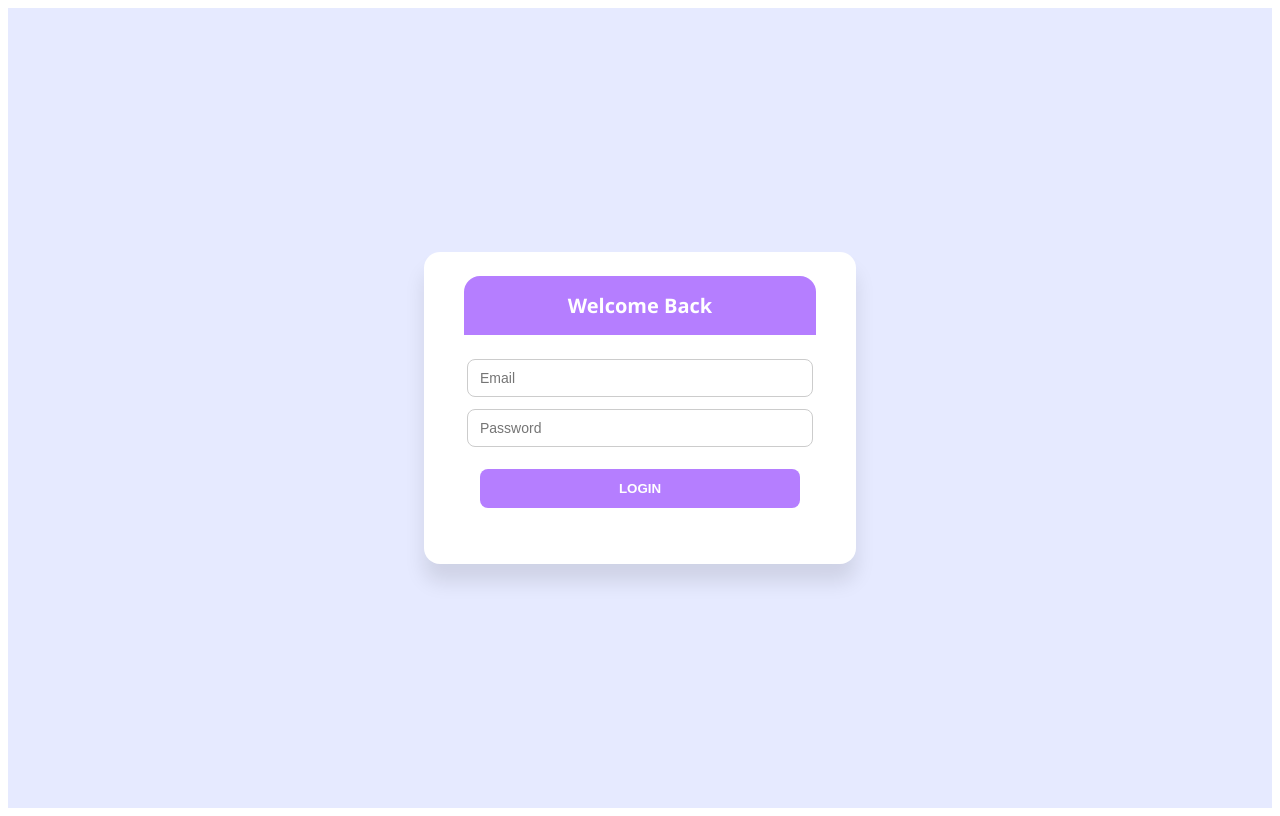
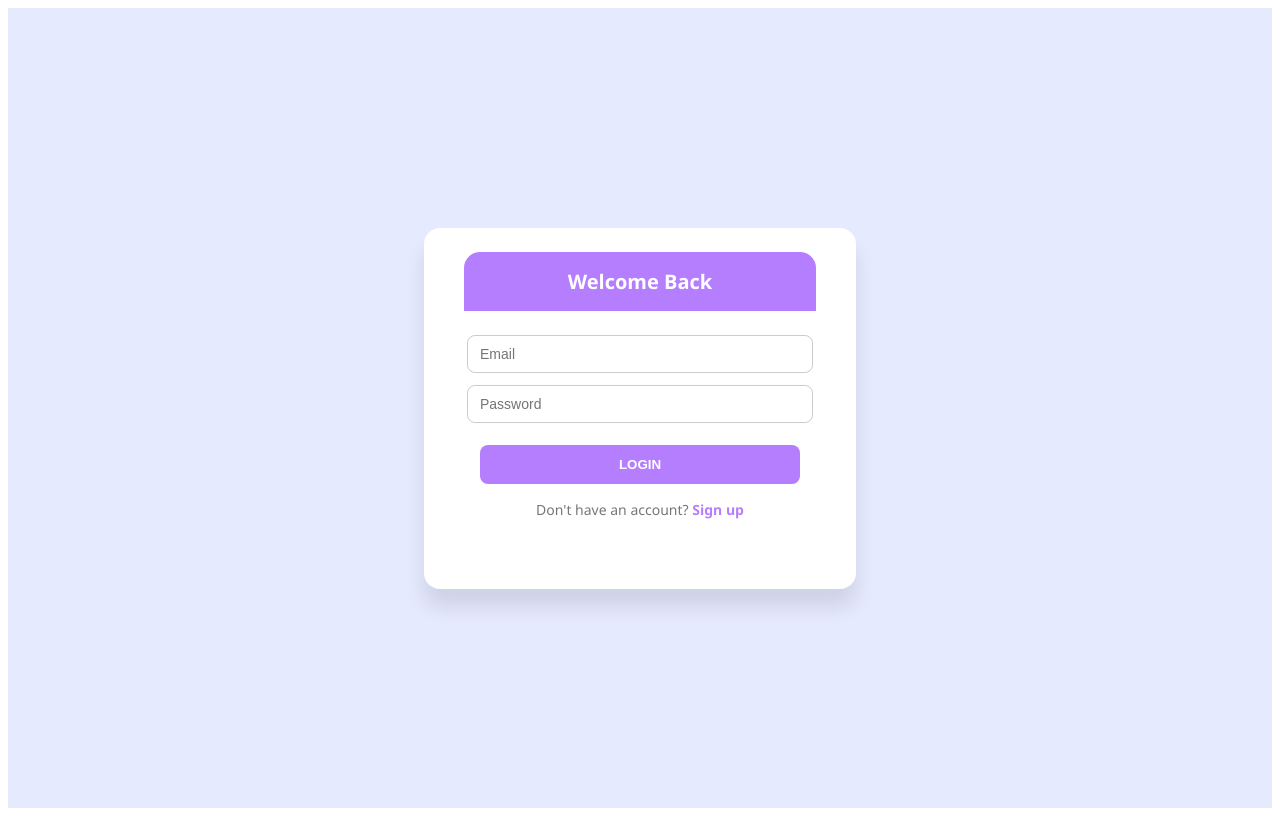
Before and after one commit to aasthamahindra/todo-list, a React (Create React App) app in the folder frontend/: page /login in a window 1280 px wide. Built offline with nearby package versions, Linux system fonts and the light colour scheme.

Commit message:
added CSS for the login and sign up pages

```diff
--- a/frontend/src/pages/LoginPage.js
+++ b/frontend/src/pages/LoginPage.js
@@ -31,6 +31,9 @@ export default function LoginPage() {
                 <input name='email' type='email' placeholder='Email' onChange={handleChange} required />
                 <input name='password' type='password' placeholder='Password' onChange={handleChange} required />
                 <button type='submit'>LOGIN</button>
+                <p className="auth-switch-text">
+                    Don't have an account? <a href="/register">Sign up</a>
+                </p>
             </form>
         </div>
     );
--- a/frontend/src/pages/RegisterPage.js
+++ b/frontend/src/pages/RegisterPage.js
@@ -29,6 +29,9 @@ export default function RegisterPage() {
                 <input name='email' type='email' placeholder='Email' onChange={handleChange} required />
                 <input name='password' type='password' placeholder='Password' onChange={handleChange} required />
                 <button type='submit'>SIGN UP</button>
+                <p className="auth-switch-text">
+                    Already have an account? <a href="/login">Sign In</a>
+                </p>
             </form>
         </div>
     );
--- a/frontend/src/styles/auth.css
+++ b/frontend/src/styles/auth.css
@@ -66,4 +66,20 @@
 
   .auth-card button:hover {
     background-color: #a066e5;
-}
+  }
+
+  .auth-switch-text {
+    margin-top: 1rem;
+    font-size: 14px;
+    color: #777;
+  }
+
+  .auth-switch-text a {
+    color: #b57eff;
+    text-decoration: none;
+    font-weight: 600;
+  }
+
+  .auth-switch-text a:hover {
+    text-decoration: underline;
+  }
```
